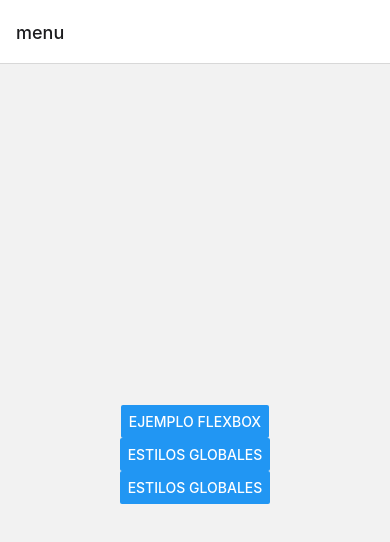
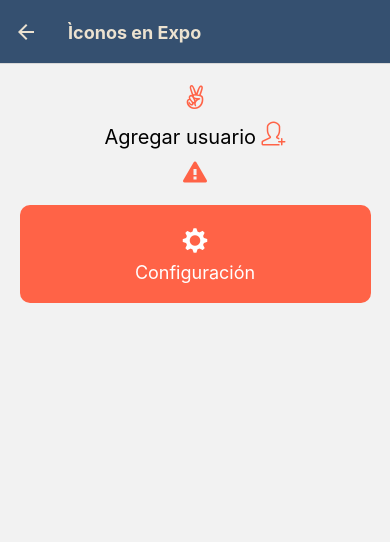
Before and after one commit to zavaletamx/desarrollo-movil-multiplataforma, a React Native app: screen /iconos in a window 390 px wide. Shown: the top 542 px of the page. Built offline with nearby package versions, Linux system fonts and the light colour scheme.

Commit message:
En esta sesión personalizamos nuestro BottomTab Navigator agregando iconos y colores.

```diff
--- a/App.js
+++ b/App.js
@@ -26,6 +26,9 @@ al Stack
 import MenuScreen from './src/screens/MenuScreen';
 import FlexBoxScreen from './src/screens/FlexBoxScreen';
 import EstilosGlobalesScreen from './src/screens/EstilosGlobalesScreen';
+import IconosScreen from './src/screens/IconosScreen';
+import TabContainerScreen from './src/screens/TabContainerScreen';
+import colores from './src/styles/colores';
 
 export default function App() {
 	return (
@@ -34,7 +37,16 @@ export default function App() {
 		<NavigationContainer>
 			{/* Creamos un Stack (contenedor) para nuestras
 			pantallas */}
-			<Stack.Navigator>
+			<Stack.Navigator
+				screenOptions={{
+					headerStyle: {
+						backgroundColor: colores.yinMnBlue,
+					},
+					headerTintColor: colores.bone,
+					headerTitleStyle: {
+						fontWeight: 'bold',
+					},
+				}}>
 				{/* Cada componente al que querramos navegar debe aparecer
                 como Screen de este stack  */}
 				<Stack.Screen
@@ -50,6 +62,32 @@ export default function App() {
 				<Stack.Screen
 					name='estilos'
 					component={EstilosGlobalesScreen}
+					options={{
+						title: 'Estilos Globales',
+						headerStyle: {
+							backgroundColor: colores.bone,
+						},
+						headerTintColor: colores.yinMnBlue,
+						headerTitleStyle: {
+							fontWeight: 'bold',
+						},
+					}}
+				/>
+
+				<Stack.Screen
+					name='iconos'
+					component={IconosScreen}
+					options={{ title: 'Ìconos en Expo' }}
+				/>
+
+				{/* Agregamos al contenedor de Tabs como pantalla navegable
+                del Stack */}
+				<Stack.Screen
+					name='menu_tab'
+					component={TabContainerScreen}
+					options={{
+						title: 'Mi cuenta',
+					}}
 				/>
 			</Stack.Navigator>
 		</NavigationContainer>
--- a/package.json
+++ b/package.json
@@ -10,6 +10,7 @@
 		"eject": "expo eject"
 	},
 	"dependencies": {
+		"@react-navigation/bottom-tabs": "^6.2.0",
 		"@react-navigation/native": "^6.0.8",
 		"@react-navigation/native-stack": "^6.5.0",
 		"expo": "~44.0.0",
--- /dev/null
+++ b/src/screens/IconosScreen.js
@@ -0,0 +1,95 @@
+import { Text, TouchableOpacity, View } from 'react-native';
+
+/*
+Importamos la librería de expo icons
+que por defecto aparece en nuestras librerias instaladas
+
+Podemos utilizar diferentes familias de iconos,
+solo debemos indicarla en el import
+*/
+import {
+	FontAwesome5,
+	SimpleLineIcons,
+	Octicons,
+} from '@expo/vector-icons';
+
+const IconosScreen = (props) => {
+	return (
+		<View style={{ flex: 1, alignItems: 'center' }}>
+			{/* Para utilizar un icono debes generar
+            un componente de la familia especificada
+            y agregar el nombre del icono, su tamaño y color
+            como props
+            (name, size, color)
+            Un icono puede aparecer directo como componente individiual
+            como parte de un texto o dentro de un Touchable
+            (un botón tipo Button no soporta iconos de manera nativa)
+             */}
+			<View style={{ marginTop: 20 }}>
+				<FontAwesome5
+					name='angellist'
+					size={24}
+					color='tomato'
+				/>
+			</View>
+
+			<Text
+				style={{
+					marginVertical: 10,
+					textAlign: 'center',
+					fontSize: 20,
+				}}>
+				Agregar usuario{' '}
+				<SimpleLineIcons
+					name='user-follow'
+					size={24}
+					color='tomato'
+				/>
+			</Text>
+
+			<Octicons
+				name='alert'
+				size={24}
+				color='tomato'
+			/>
+
+			{/* Existe un componente genérico para definir
+            el evento click (touch) que es 100% personalizable
+
+            <TouchableOpacity> es solo un contenedor, como si fuera
+            un canvas o un lienzo que por defecto reacciona cuando se
+            selecciona, pero no cuenta con ninguna especificación de
+            diseño (Tu tienes que hacer tu estilo de botón)
+            */}
+			<TouchableOpacity
+				style={{
+					backgroundColor: 'tomato',
+					width: '90%',
+					marginVertical: 20,
+					textAlign: 'center',
+					padding: 20,
+					borderRadius: 10,
+					alignItems: 'center',
+				}}
+				onPress={() => {
+					props.navigation.navigate('menu');
+				}}>
+				<Octicons
+					name='gear'
+					color={'white'}
+					size={28}
+				/>
+				<Text
+					style={{
+						color: 'white',
+						marginTop: 5,
+						fontSize: 18,
+					}}>
+					Configuración
+				</Text>
+			</TouchableOpacity>
+		</View>
+	);
+};
+
+export default IconosScreen;
--- a/src/screens/MenuScreen.js
+++ b/src/screens/MenuScreen.js
@@ -53,6 +53,18 @@ const MenuScreen = (props) => {
 				title='Estilos Globales'
 				onPress={() => clickPantalla('estilos')}
 			/>
+
+			<Button
+				title='Iconos'
+				onPress={() => {
+					props.navigation.navigate('iconos');
+				}}
+			/>
+
+			<Button
+				title='Menu Tab'
+				onPress={() => clickPantalla('menu_tab')}
+			/>
 		</View>
 	);
 };
--- /dev/null
+++ b/src/screens/TabContainerScreen.js
@@ -0,0 +1,146 @@
+/*
+BottomNavigator es el componente
+principal de navegación por tabs, para indicar
+una nueva pestaña dentro del contenedor, es necesario
+agregar lña referencia a su componente
+*/
+import { createBottomTabNavigator } from '@react-navigation/bottom-tabs';
+import ConfigTab from './tabs/ConfigTab';
+import PagosTab from './tabs/PagosTab';
+import PerfilTab from './tabs/PerfilTab';
+
+import colores from './../styles/colores';
+
+/*
+Agregamos la librería de íconos
+*/
+import { SimpleLineIcons } from '@expo/vector-icons';
+
+/*
+Inicializamos el contenedor de menu de Tabs
+*/
+const Tab = createBottomTabNavigator();
+
+const TabContainerScreen = (props) => {
+	// El componente contenedor de tabs debe retornar
+	// un navigator de tipo tab con cada item de pestaña
+	// como un screen
+
+	const colorTab = colores.bone;
+	const colorFondoTab = colores.yinMnBlue;
+	const sizeTab = 24;
+
+	return (
+		// Para realizar un cambio solo en un componente
+		// debes realizar los cambios en options dentro
+		// de cada Tab.Screen
+
+		// También es posible realizar cambios sobre
+		// toda la estructura de TanNavigator, tambien
+		// en su propiedad screenOptions
+
+		<Tab.Navigator
+			screenOptions={({ route }) => ({
+				tabBarIcon: ({ color, size }) => {
+					// Verificamos cual es la pestaña
+					// seleccionada y la guardamos
+					// en una variable(route contiene
+					// el name de cada Screen.Tab)
+					// Creamos una variable para
+					// guardar el icono dependiento
+					// del Tab seleccionado
+
+					let icono;
+
+					// Evaluamos cual es el tab seleccionado
+
+					// Si el tab es perfíl
+					if (route.name === 'tab_perfil') {
+						icono = (
+							<SimpleLineIcons
+								name='user'
+								size={size}
+								color={color}
+							/>
+						);
+					}
+
+					// Si la pestaña seleccionada es
+					// pagos
+					if (route.name === 'tab_pagos') {
+						icono = (
+							<SimpleLineIcons
+								name='credit-card'
+								size={size}
+								color={color}
+							/>
+						);
+					}
+
+					// Si la pestaña seleccionada es configuración
+					if (route.name === 'tab_config') {
+						icono = (
+							<SimpleLineIcons
+								name='settings'
+								size={size}
+								color={color}
+							/>
+						);
+					}
+
+					// Retornamos el icono para cada
+					// Tab
+					return icono;
+				},
+				// Fondo del tabBar
+				tabBarStyle: {
+					backgroundColor: colorFondoTab,
+				},
+				// ocultar los textos
+				tabBarShowLabel: false,
+				//Color de los iconos inactivos
+				tabBarInactiveTintColor:
+					colores.inactiveTab,
+				//Color del tab activo
+				tabBarActiveTintColor: colores.bone,
+				// Cambiamos el color del header
+				// de Tab
+				headerStyle: {
+					backgroundColor: colorFondoTab,
+				},
+				// Cambiamos el color del
+				// titulo del header del
+				// Tab container
+				headerTitleStyle: {
+					color: colores.bone,
+				},
+			})}>
+			{/* React Native recomienda
+            no usar mas de 5 Tabs */}
+			<Tab.Screen
+				name='tab_perfil'
+				component={PerfilTab}
+				options={{
+					title: 'Perfíl',
+				}}
+			/>
+			<Tab.Screen
+				name='tab_pagos'
+				component={PagosTab}
+				options={{
+					title: 'Pagos',
+				}}
+			/>
+
+			<Tab.Screen
+				name='tab_config'
+				component={ConfigTab}
+				options={{
+					title: 'Configuración',
+				}}
+			/>
+		</Tab.Navigator>
+	);
+};
+
+export default TabContainerScreen;
--- /dev/null
+++ b/src/screens/tabs/ConfigTab.js
@@ -0,0 +1,16 @@
+import { Text, View } from 'react-native';
+
+const ConfigTab = (props) => {
+	return (
+		<View
+			style={{
+				flex: 1,
+				justifyContent: 'center',
+				alignItems: 'center',
+			}}>
+			<Text>ConfigTab.js</Text>
+		</View>
+	);
+};
+
+export default ConfigTab;
--- /dev/null
+++ b/src/screens/tabs/PagosTab.js
@@ -0,0 +1,16 @@
+import { Text, View } from 'react-native';
+
+const PagosTab = (props) => {
+	return (
+		<View
+			style={{
+				flex: 1,
+				justifyContent: 'center',
+				alignItems: 'center',
+			}}>
+			<Text>PagosTab.js</Text>
+		</View>
+	);
+};
+
+export default PagosTab;
--- /dev/null
+++ b/src/screens/tabs/PerfilTab.js
@@ -0,0 +1,16 @@
+import { Text, View } from 'react-native';
+
+const PerfilTab = (props) => {
+	return (
+		<View
+			style={{
+				flex: 1,
+				justifyContent: 'center',
+				alignItems: 'center',
+			}}>
+			<Text>PerfilTab.js</Text>
+		</View>
+	);
+};
+
+export default PerfilTab;
--- a/src/styles/colores.js
+++ b/src/styles/colores.js
@@ -9,6 +9,7 @@ const colores = {
 	vividSkyBlue: '#0AD3FF',
 	aquamarine: '#78FFD6',
 	lightCyan: '#E1FAF9',
+	inactiveTab: '#526A87',
 };
 
 export default colores;
```
Also changed, not shown: 2 other files (tests, documents, lock files or other folders).
